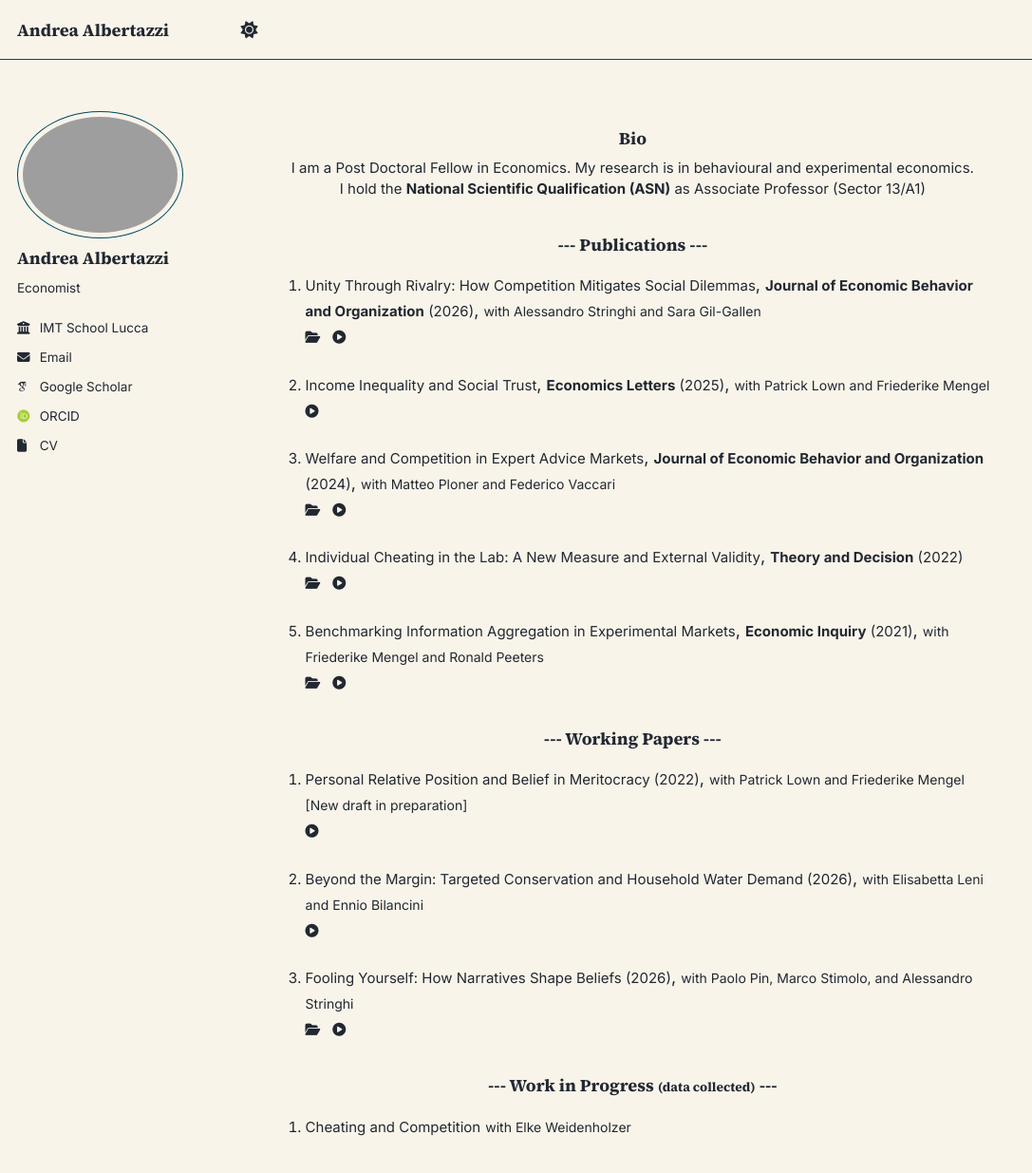
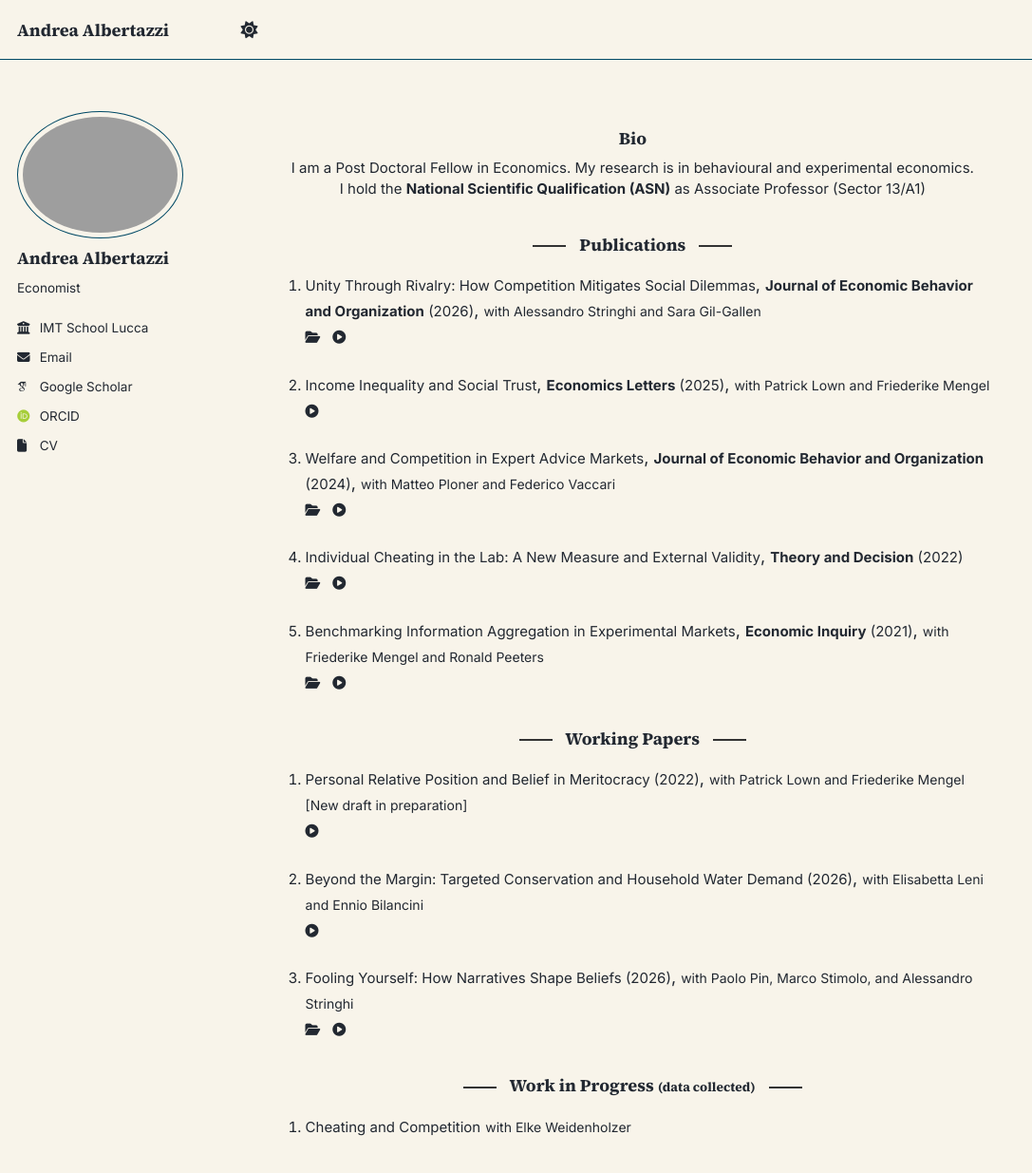
Before and after one commit to tazze87/tazze87.github.io, a Jekyll site: the page built from _pages/about.md, in a window 1280 px wide and 1400 px high. Shown: the top 1235 px of the window at 95% size, without its empty margins (0-1087 px from the left). Built offline with Jekyll 4.4.1, drawn with Linux system fonts in a browser that asks for light colours; some web fonts are replaced; a script that is not in the unit is left out.

Commit message:
Update about.md

```diff
--- a/_pages/about.md
+++ b/_pages/about.md
@@ -8,7 +8,11 @@ author_profile: true
 <div style="text-align:center; font-size:15px;">I am a Post Doctoral Fellow in Economics. My research is in behavioural and experimental economics.<br>
           I hold the <b>National Scientific Qualification (ASN)</b> as Associate Professor (Sector 13/A1)</div>
 
-<h3 style="text-align:center;">--- Publications ---</h3>
+<h3 style="text-align:center;">
+  <span style="display:inline-block; width:35px; border-top:2px solid #333; vertical-align:middle; margin-right:10px;"></span>
+  Publications
+  <span style="display:inline-block; width:35px; border-top:2px solid #333; vertical-align:middle; margin-left:10px;"></span>
+</h3>
 
 1. <a href="/files/SAG_enemy_of_my_enemy.pdf" target="_blank" rel="noopener noreferrer" style="font-size:15px;">
      Unity Through Rivalry: How Competition Mitigates Social Dilemmas</a>,
@@ -81,7 +85,11 @@ author_profile: true
 
 
 
-<h3 style="text-align:center;">--- Working Papers ---</h3>
+<h3 style="text-align:center;">
+  <span style="display:inline-block; width:35px; border-top:2px solid #333; vertical-align:middle; margin-right:10px;"></span>
+  Working Papers
+  <span style="display:inline-block; width:35px; border-top:2px solid #333; vertical-align:middle; margin-left:10px;"></span>
+</h3>
 
 1. <a href="https://papers.ssrn.com/sol3/papers.cfm?abstract_id=3789067" target="_blank" rel="noopener noreferrer" style="font-size:15px;">
      Personal Relative Position and Belief in Meritocracy</a><span style="font-size:15px;"> (2022)</span>,
@@ -119,7 +127,11 @@ author_profile: true
     </span>
 
 
-<h3 style="text-align:center;">--- Work in Progress <small>(data collected)</small> ---</h3>
+<h3 style="text-align:center;">
+  <span style="display:inline-block; width:35px; border-top:2px solid #333; vertical-align:middle; margin-right:10px;"></span>
+  Work in Progress <small>(data collected)</small>
+  <span style="display:inline-block; width:35px; border-top:2px solid #333; vertical-align:middle; margin-left:10px;"></span>
+</h3>
 
 1. <span style="font-size:15px;">Cheating and Competition</span>
     <span style="font-size:14px;">
```
